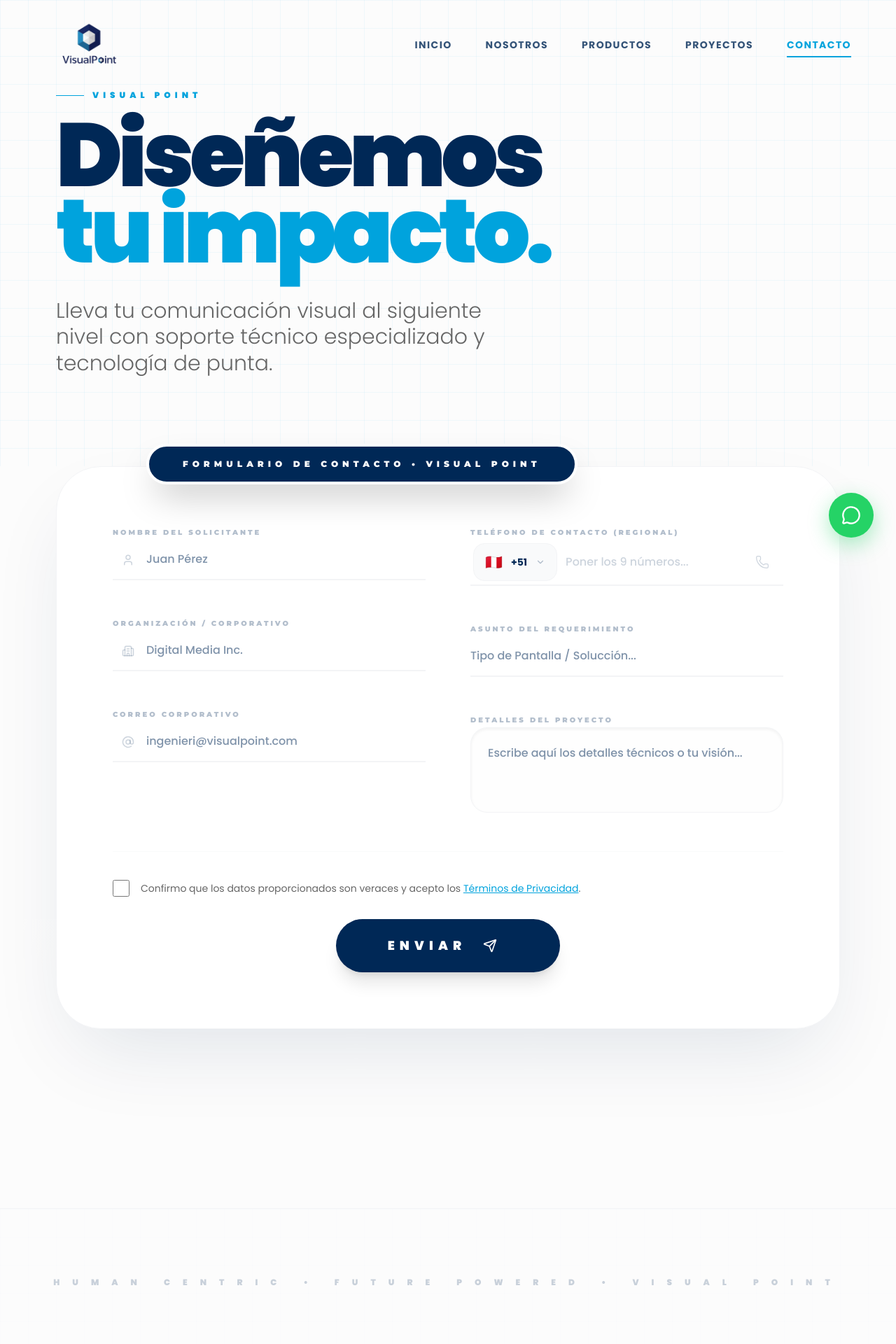
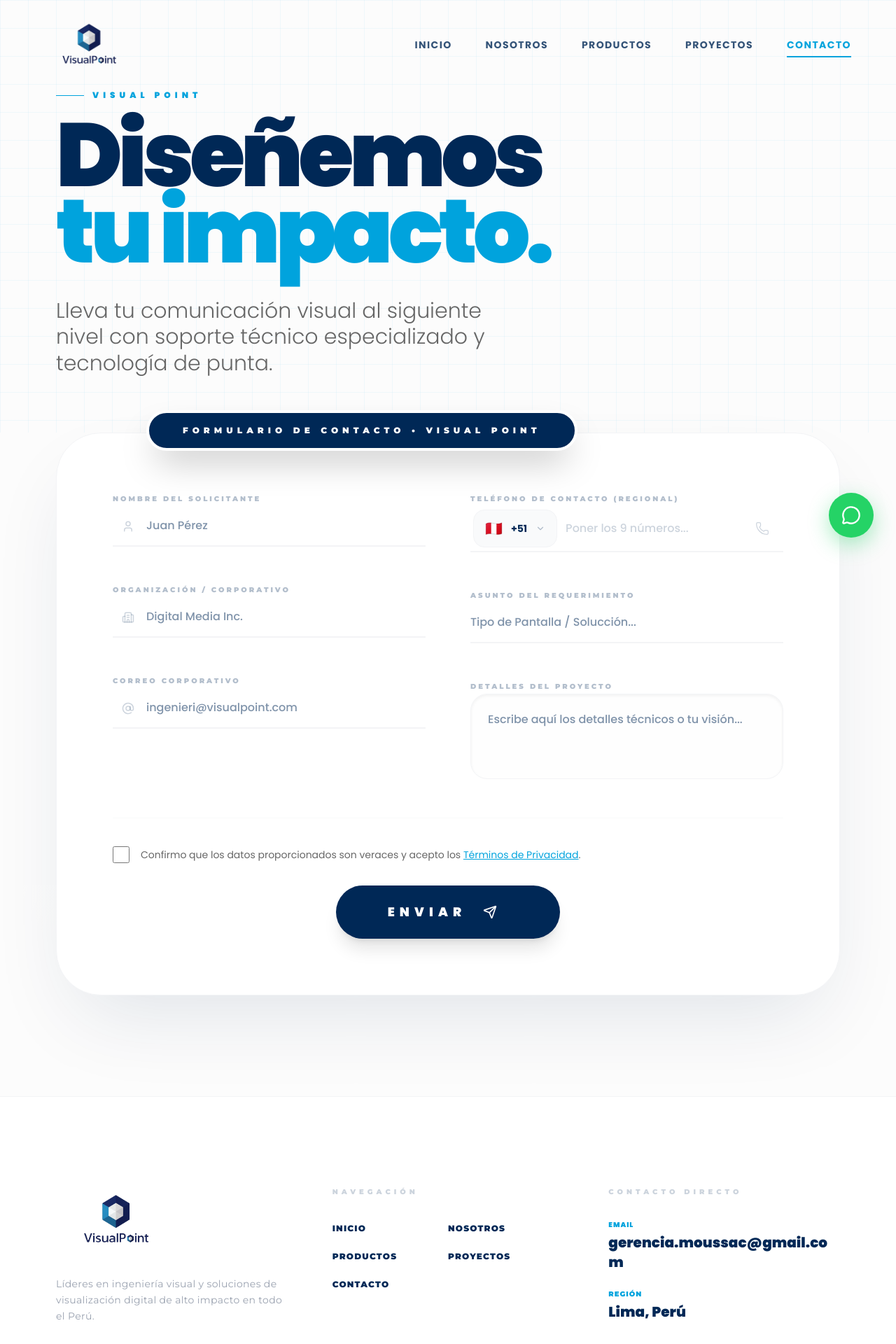
Before and after one commit to EsaulMati/Visual-Point, a React (Vite) app: page /contacto in a window 1280 px wide. Shown: the top 1920 px of the page at 70% size. Built offline with nearby package versions, Linux system fonts and the light colour scheme.

Commit message:
Mejoras: Pantalla transición azul oscuro, logo más grande, galería móvil en Inicio, reducir espacio en Contacto

```diff
--- a/src/Layout.tsx
+++ b/src/Layout.tsx
@@ -131,9 +131,9 @@ export default function Layout({ children }: { children: React.ReactNode }) {
       {/* Page Transition Overlay */}
       <div
         ref={overlayRef}
-        className="fixed inset-0 bg-gradient-to-br from-brand-dark to-brand-celeste z-[9999] pointer-events-none transform -translate-x-full flex items-center justify-center"
+        className="fixed inset-0 bg-[#1a3a5c] z-[9999] pointer-events-none transform -translate-x-full flex items-center justify-center"
       >
-        <img src="/vp-logo-icono.png" alt="VP" className="w-20 h-20 opacity-30 animate-pulse" />
+        <img src="/vp-logo-icono.png" alt="VP" className="w-40 h-auto opacity-60 animate-pulse object-contain" />
       </div>
 
       {/* Navbar */}
--- a/src/pages/Contacto.tsx
+++ b/src/pages/Contacto.tsx
@@ -285,10 +285,10 @@ export default function Contacto() {
   return (
     <div
       ref={containerRef}
-      className="w-full bg-[#FCFCFC] overflow-hidden pb-20 md:pb-40 font-sans"
+      className="w-full bg-[#FCFCFC] overflow-hidden pb-12 md:pb-20 font-sans"
     >
       {/* HERO SECTION */}
-      <section className="relative pt-24 pb-24 md:pt-32 md:pb-32 px-6 md:px-20 text-left led-grid">
+      <section className="relative pt-24 pb-16 md:pt-32 md:pb-20 px-6 md:px-20 text-left led-grid">
         <div className="absolute top-0 left-0 right-0 h-[60vh] bg-gradient-to-br from-brand-celeste/10 to-transparent -z-10" />
         <div className="max-w-7xl mx-auto space-y-10">
           <div className="space-y-6">
@@ -311,7 +311,7 @@ export default function Contacto() {
       </section>
 
       {/* FORM MASTER SECTION */}
-      <section className="px-6 md:px-20 pb-32">
+      <section className="px-6 md:px-20 pb-16">
         <div className="max-w-7xl mx-auto">
           <div className="bg-white rounded-[64px] border border-gray-100 shadow-[0_50px_120px_-30px_rgba(0,40,86,0.12)] p-8 md:p-20 relative">
             <div className="absolute -top-1 px-6 md:px-12 py-3 md:py-4 bg-brand-dark text-white rounded-full text-[9px] md:text-[12px] uppercase font-black tracking-[0.2em] md:tracking-[0.5em] translate-y-[-50%] ml-0 md:ml-12 shadow-2xl font-accent border-4 border-white">
@@ -661,13 +661,6 @@ export default function Contacto() {
         </div>
       </section>
 
-      {/* FOOTER ACCENT */}
-      <div className="tech-divider mt-32" />
-      <section className="py-24 px-6 text-center led-grid opacity-20">
-        <p className="text-[12px] font-black text-brand-dark uppercase tracking-[1.5em]">
-          Human Centric • Future Powered • Visual Point
-        </p>
-      </section>
     </div>
   );
 }
--- a/src/pages/Inicio.tsx
+++ b/src/pages/Inicio.tsx
@@ -450,6 +450,24 @@ export default function Inicio() {
         </div>
       </section>
 
+      {/* MOBILE GALLERY - Solo visible en móvil */}
+      <section className="md:hidden py-16 px-6 bg-white">
+        <p className="text-[10px] text-brand-celeste uppercase tracking-[0.6em] font-black mb-6 text-center font-accent">
+          {HOME_DATA.hero.centerTextLabel}
+        </p>
+        <h2 className="text-2xl font-display font-black text-brand-dark mb-8 tracking-tighter text-center">
+          {HOME_DATA.hero.centerTextMain}
+          <span className="text-brand-celeste">{HOME_DATA.hero.centerTextAccent}</span>
+        </h2>
+        <div className="grid grid-cols-2 gap-4">
+          {[...COL1.slice(0, 2), ...COL2.slice(0, 2)].map((src, i) => (
+            <div key={i} className="aspect-square overflow-hidden rounded-xl shadow-lg">
+              <img src={src} alt="" className="w-full h-full object-cover" referrerPolicy="no-referrer" />
+            </div>
+          ))}
+        </div>
+      </section>
+
       {/* TECH DIVIDER */}
       <div className="tech-divider" />
 
```
